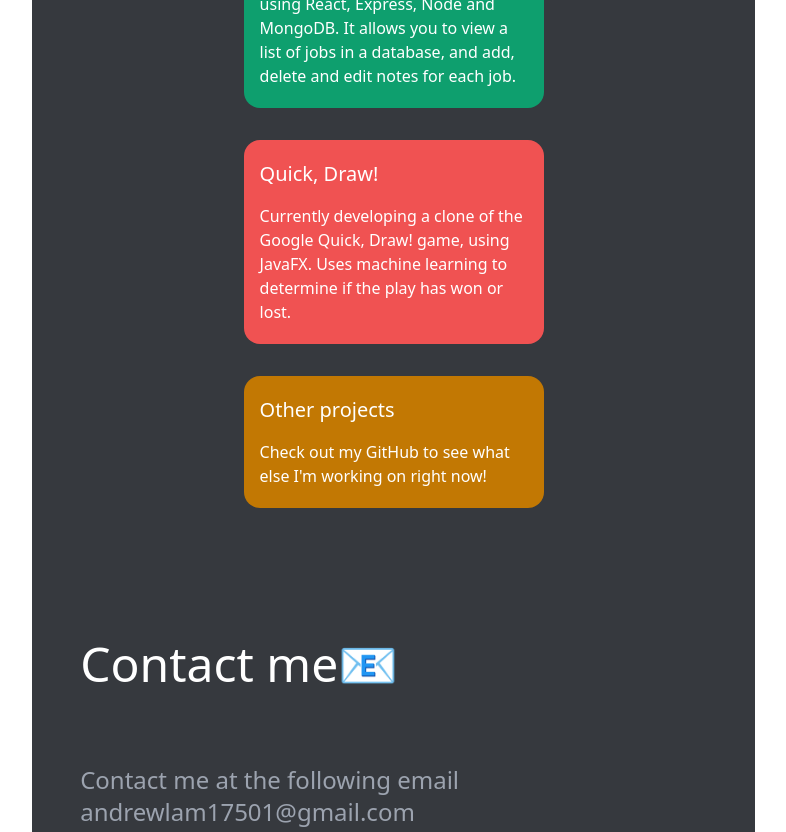
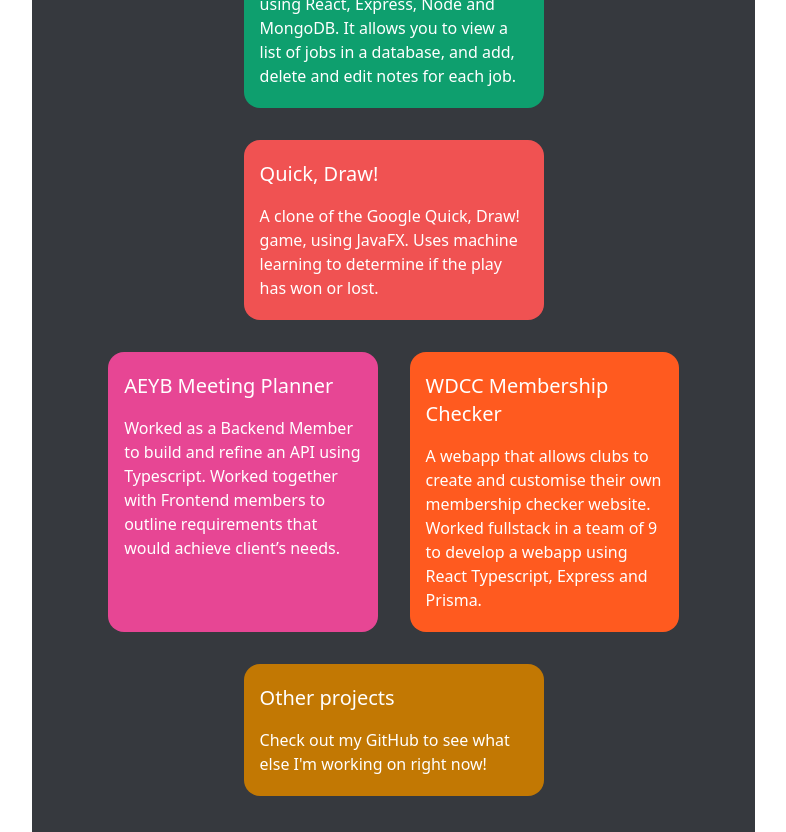
Before and after one commit to Alam624/discord-website, a React (Create React App) app: page / in a window 1280 px wide. Shown: the part 1780-2612 px from the top of the page, without its empty margins (205-991 px from the left). Built offline with nearby package versions, Linux system fonts and the light colour scheme.

Commit message:
updated for 2023

```diff
--- a/src/App.js
+++ b/src/App.js
@@ -92,7 +92,7 @@
             looking for an internship to learn and experience the real tech
             industry first hand.
             <br />
-            Currently I'm learning React, as well as Express, MongoDB and Node.
+            Currently I'm learning React, as well as Express and Prisma for the project that I'm currently working on.
             <br />
             When I'm not working, I like to play/watch basketball, game, and
             work out
@@ -143,7 +143,7 @@
                   and Tailwind CSS
                 </p>
               </div>
-              <a href="https://job-listing-viewer.netlify.app/">
+              <a href="https://github.com/Alam624/job-listing-viewer">
               <div className="project-cards bg-green-500">
                 <div className="text-xl pb-4">Job Listing Viewer</div>
                 <p className="text-base">
@@ -154,13 +154,33 @@
                 </p>
               </div>
               </a>
+              <a href="https://github.com/Alam624/Quick-Draw">
               <div className="project-cards bg-red-500">
                 <div className="text-xl pb-4">Quick, Draw!</div>
                 <p className="text-base">
                   {" "}
-                  Currently developing a clone of the Google Quick, Draw! game,
+                  A clone of the Google Quick, Draw! game,
                   using JavaFX. Uses machine learning to determine if the play
                   has won or lost.
+                </p>
+              </div>
+
+              </a>
+              <div className="project-cards bg-pink-500">
+                <div className="text-xl pb-4">AEYB Meeting Planner</div>
+                <p className="text-base">
+                  {" "}
+                  Worked as a Backend Member to build and refine an API using Typescript.
+Worked together with Frontend members to outline requirements that would achieve client’s needs.
+
+                </p>
+              </div>
+              <div className="project-cards bg-orange-500">
+                <div className="text-xl pb-4">WDCC Membership Checker</div>
+                <p className="text-base">
+                  {" "}
+                  A webapp that allows clubs to create and customise their own membership checker website.
+                  Worked fullstack in a team of 9 to develop a webapp using React Typescript, Express and Prisma.
                 </p>
               </div>
               <a href="https://github.com/Alam624">
--- a/src/index.js
+++ b/src/index.js
@@ -2,7 +2,6 @@
 import ReactDOM from 'react-dom/client';
 import './index.css';
 import App from './App';
-import reportWebVitals from './reportWebVitals';
 
 const root = ReactDOM.createRoot(document.getElementById('root'));
 root.render(
@@ -14,4 +13,3 @@
 // If you want to start measuring performance in your app, pass a function
 // to log results (for example: reportWebVitals(console.log))
 // or send to an analytics endpoint. Learn more: https://bit.ly/CRA-vitals
-reportWebVitals();
--- a/src/reportWebVitals.js
+++ /dev/null
@@ -1,13 +0,0 @@
-const reportWebVitals = onPerfEntry => {
-  if (onPerfEntry && onPerfEntry instanceof Function) {
-    import('web-vitals').then(({ getCLS, getFID, getFCP, getLCP, getTTFB }) => {
-      getCLS(onPerfEntry);
-      getFID(onPerfEntry);
-      getFCP(onPerfEntry);
-      getLCP(onPerfEntry);
-      getTTFB(onPerfEntry);
-    });
-  }
-};
-
-export default reportWebVitals;
```
